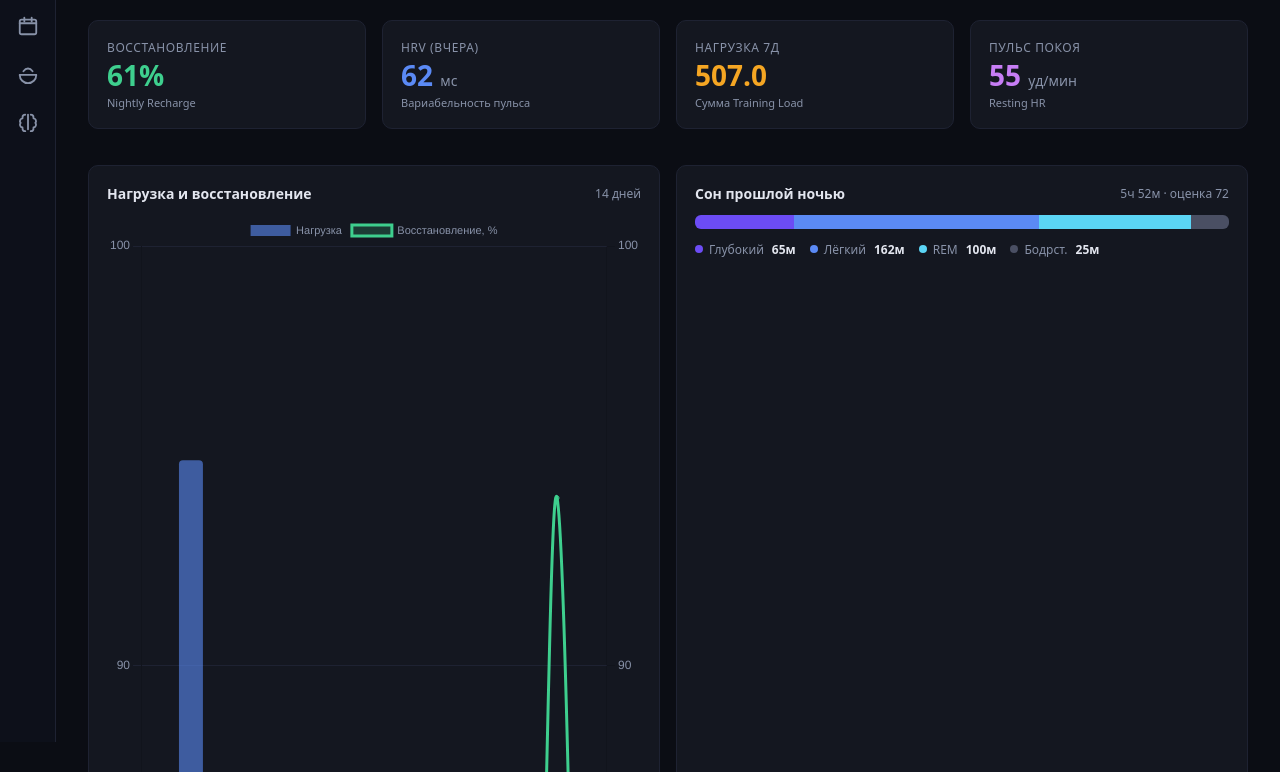
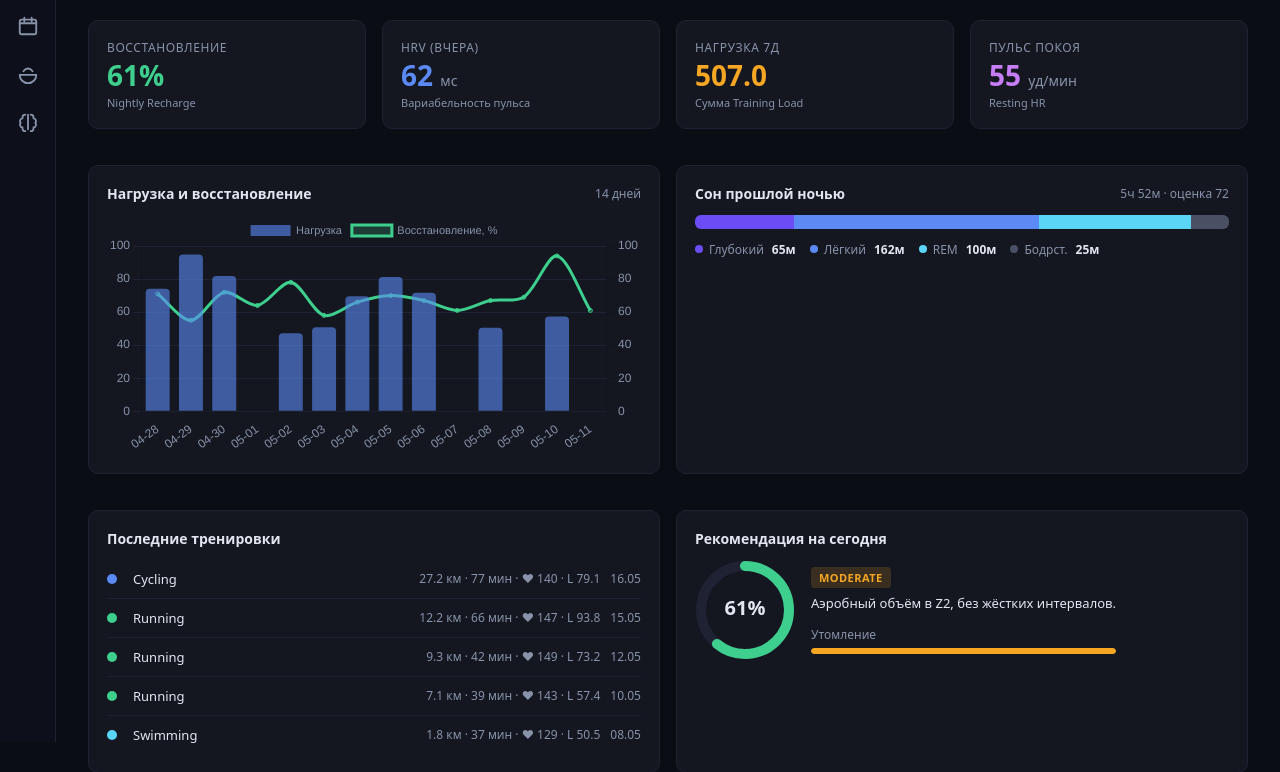
Before and after one commit to wasesroge-jpg/fitness-platform, a Flask app: page / in a window 1280 px wide. Shown: the part 58-830 px from the top of the page. Run offline with Flask 3, Linux system fonts and the light colour scheme; data comes from the database, SQL or seed files in the repository.

Commit message:
Constrain chart canvas height with .chart-wrap
Chart.js with maintainAspectRatio:false (needed for two-axis charts)
was stretching the canvas to fill the full viewport because the
parent .card had no height constraint. Add a fixed-height wrapper
so the dashboard and nutrition charts render at ~240px tall.

Co-Authored-By: Devin AI <158243242+devin-ai-integration[bot]@users.noreply.github.com>

```diff
--- a/app/static/style.css
+++ b/app/static/style.css
@@ -85,6 +85,9 @@ a:hover { text-decoration: underline; }
 .card-header h2 { font-size: 14px; margin: 0; font-weight: 600; color: var(--text); }
 
 .muted { color: var(--muted); font-size: 12px; }
+
+.chart-wrap { position: relative; height: 240px; }
+.chart-wrap canvas { width: 100% !important; height: 100% !important; }
 
 /* ---------- Grid ---------- */
 .grid { display: grid; gap: 16px; margin-bottom: 18px; }
--- a/app/templates/dashboard.html
+++ b/app/templates/dashboard.html
@@ -35,9 +35,11 @@
       <h2>Нагрузка и восстановление</h2>
       <span class="muted">14 дней</span>
     </div>
-    <canvas id="loadRecoveryChart" height="120"
-            data-load='{{ load_14|tojson }}'
-            data-recovery='{{ recovery_14|tojson }}'></canvas>
+    <div class="chart-wrap">
+      <canvas id="loadRecoveryChart"
+              data-load='{{ load_14|tojson }}'
+              data-recovery='{{ recovery_14|tojson }}'></canvas>
+    </div>
   </div>
 
   <div class="card">
--- a/app/templates/nutrition.html
+++ b/app/templates/nutrition.html
@@ -54,7 +54,9 @@
     <div class="card-header">
       <h2>Вес (14 дней)</h2>
     </div>
-    <canvas id="weightChart" height="160" data-weight='{{ weight|tojson }}'></canvas>
+    <div class="chart-wrap">
+      <canvas id="weightChart" data-weight='{{ weight|tojson }}'></canvas>
+    </div>
     <form method="POST" action="{{ url_for('weight_add') }}" class="inline-form" style="margin-top:12px">
       <input type="hidden" name="date" value="{{ today }}">
       <input type="number" step="0.1" name="weight_kg" placeholder="Вес сегодня, кг" required>
```
